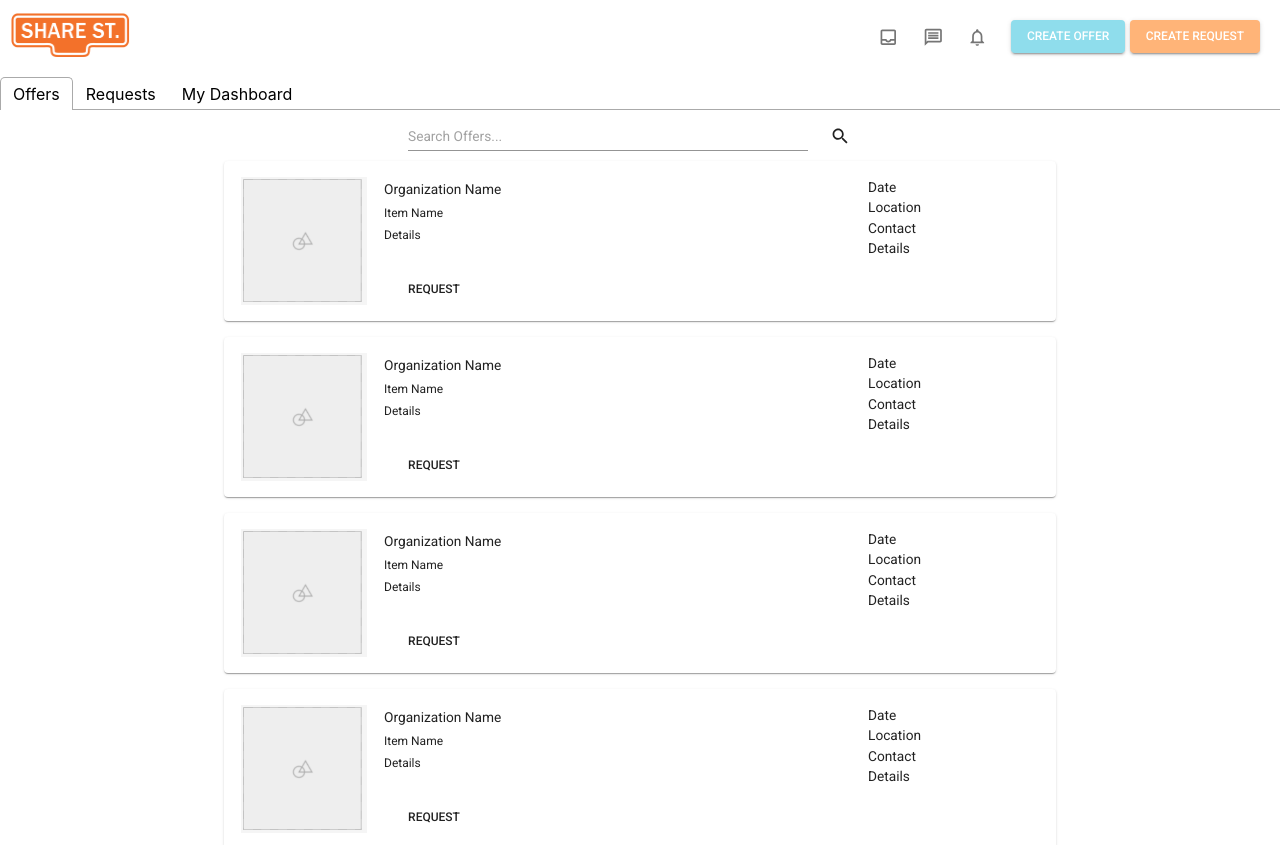
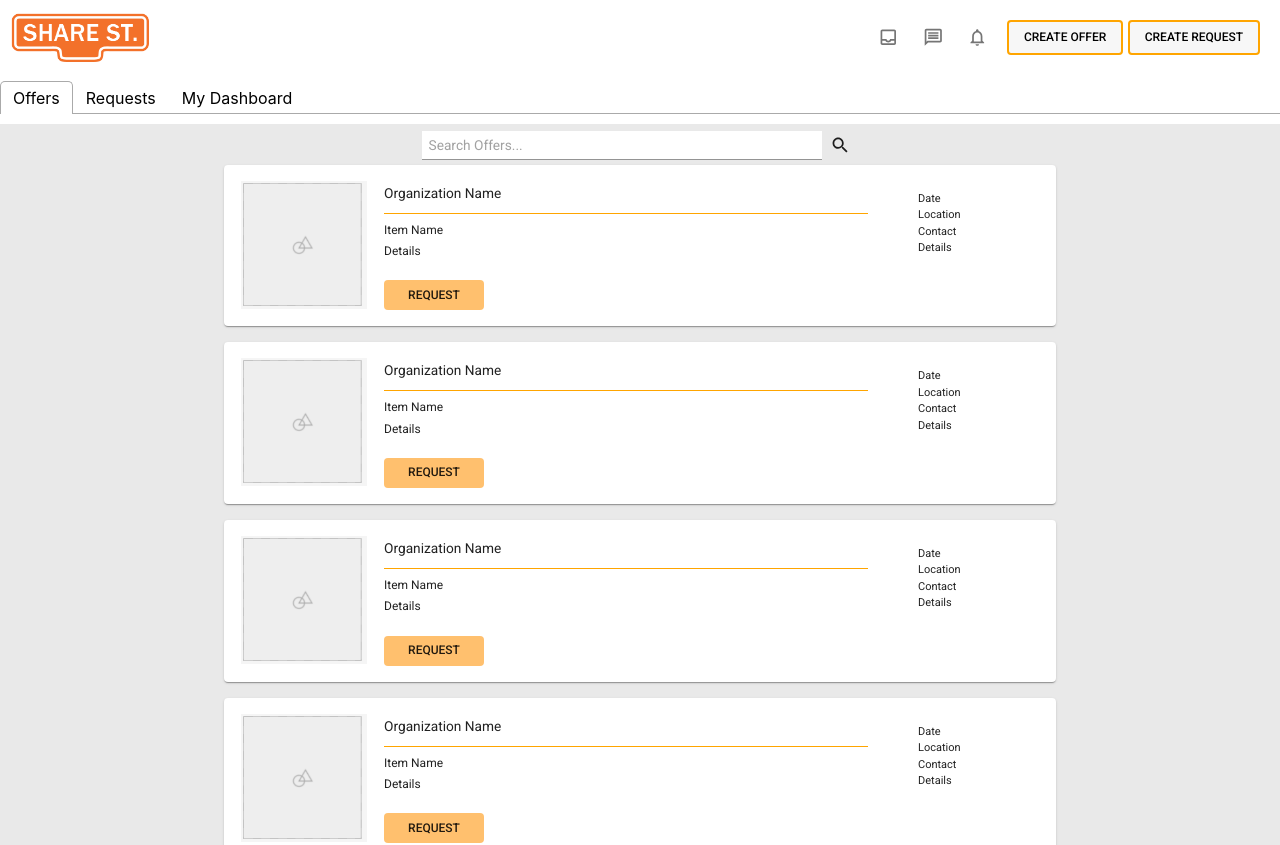
Before and after one commit to frank1iu/nwHacks2021, a React (Create React App) app in the folder client/: page / in a window 1280 px wide. Shown: the top 845 px of the page. Built offline with nearby package versions, Linux system fonts and the light colour scheme.

Commit message:
giant styling commit

```diff
--- a/client/src/components/ItemInput.js
+++ b/client/src/components/ItemInput.js
@@ -2,19 +2,44 @@ import React from "react";
 import { InputBase, Button } from "@material-ui/core";
 import Grid from '@material-ui/core/Grid';
 import Paper from '@material-ui/core/Paper';
-import Typography from '@material-ui/core/Typography';
-import ButtonBase from '@material-ui/core/ButtonBase';
 import { makeStyles } from '@material-ui/core/styles';
 
 const useStyles = makeStyles((theme) => ({
   root: {
     justify: 'center',
-
+    padding: '30px'
+  },
+  chooseFile:{
+    marginLeft: '10px'
   },
   post: {
-    color: 'red'
+    background: '#ffc06e',
+    alignSelf: 'right',
+    marginTop: '7px'
+  },
+  description: {
+    height: '100px',
+    width: '400px',
+    alignSelf: 'top',
+    background: '#fafafa',
+    marginRight: '10px',
+    marginTop: '5px',
+    textAlign: 'top'
+  },
+  quantity: {
+    height: '40px',
+    width: '400px',
+    alignSelf: 'top',
+    background: '#fafafa',
+    marginRight: '10px',
+    marginTop: '5px'
+  },
+  title: {
+    height: '40px',
+    width: '400px',
+    background: '#fafafa',
+    marginTop: '5px'
   }
-
 }))
 
 export default function ItemInput() {
@@ -26,18 +51,18 @@ export default function ItemInput() {
             <Grid item xs={12} sm container>
               <Grid className={classes.second} item xs container direction="column" spacing={2}>
                 <Grid item xs>
-                  <InputBase type="file" inputProps={{ accept: "image/*" }} />
+                  <InputBase className={classes.chooseFile} type="file" inputProps={{ accept: "image/*" }} />
                 </Grid>
               </Grid>
               <Grid item>
-                <Grid>
-                  <InputBase type="text" placeholder="Title" fullWidth />
-                  <InputBase type="text" placeholder="Description" fullWidth />
-                  <InputBase type="number" placeholder="Qty Offered/Needed" fullWidth />
-                    <Grid item>
-                      <Button variant='outlined' className={classes.post}>
-                        Post
-                      </Button>
+                <Grid container direction='column'>
+                  <InputBase className={classes.title} type="text" placeholder="  Title" />
+                  <InputBase className={classes.description} type="text" placeholder="  Description"  />
+                  <InputBase className={classes.quantity} type="number" placeholder="  Qty Offered"  />
+                  <Grid item>
+                    <Button type='outline' className={classes.post}>
+                      Post
+                    </Button>
                   </Grid>
                 </Grid>
               </Grid>
--- a/client/src/components/MyItems.js
+++ b/client/src/components/MyItems.js
@@ -36,11 +36,29 @@ const useStyles = makeStyles((theme) => ({
   },
   button: {
     display: 'block',
-}
+    top: '2px',
+    borderRadius: 0,
+    background: '#E9E9E9'
+  },
+  thirdsection: {
+    position: 'relative',
+    top: '10px',
+    left: '50px'
+  }
 }));
 
 export default function MyItems() {
   const classes = useStyles();
+  const ColoredLine = () => (
+    <hr
+        style={{
+            border: 0,
+            background: 'orange',
+            height: 1,
+            borderStyle: 'inset'
+        }}
+    />
+  );
   return (
     <div className={classes.root}>
     <Paper className={classes.paper}>
@@ -56,6 +74,7 @@ export default function MyItems() {
               <Typography gutterBottom variant="subtitle1">
                 Request or Offer
               </Typography>
+              <ColoredLine />
               <Typography variant="body2" gutterBottom>
                 Item Name
               </Typography>
@@ -63,17 +82,12 @@ export default function MyItems() {
                 Details
               </Typography>
             </Grid>
-            <Grid item>
-              <Button className={classes.request}>
-                ???
-              </Button>
-            </Grid>
-          </Grid>
-          <Grid item>
-            <Grid class='row}'>
-              <Button className={classes.button}>Edit Post</Button>
-              <Button className={classes.button}>Delete Post</Button>
-              <Button className={classes.button}>Toggle </Button>
+          </Grid >
+          <Grid item className={classes.thirdsection}>
+            <Grid class='row' item >
+              <Button className={classes.button} size='small'>Edit Post</Button>
+              &nbsp;
+              <Button className={classes.button}size='small'>Delete Post</Button>
             </Grid>
           </Grid>
         </Grid>
--- a/client/src/components/OfferItems.js
+++ b/client/src/components/OfferItems.js
@@ -33,11 +33,33 @@ const useStyles = makeStyles((theme) => ({
   request: {
     width: 100,
     height: 30,
+    background: '#ffc06e',
+    variant: 'outlined'
+  },
+  thirdsection: {
+    position: 'relative',
+    top: '10px',
+    left: '50px'
+  },
+  thirdsectiontext: {
+    fontSize: 11
   }
 }));
 
 export default function Items() {
   const classes = useStyles();
+
+  const ColoredLine = () => (
+    <hr
+        style={{
+            border: 0,
+            background: 'orange',
+            height: 1,
+            borderStyle: 'inset'
+        }}
+    />
+  );
+
   return (
     <div className={classes.root}>
     <Paper className={classes.paper}>
@@ -53,6 +75,7 @@ export default function Items() {
               <Typography gutterBottom variant="subtitle1">
                 Organization Name
               </Typography>
+              <ColoredLine />
               <Typography variant="body2" gutterBottom>
                 Item Name
               </Typography>
@@ -66,12 +89,12 @@ export default function Items() {
               </Button>
             </Grid>
           </Grid>
-          <Grid item>
+          <Grid item className={classes.thirdsection}>
             <Grid>
-              <Typography>Date</Typography>
-              <Typography>Location</Typography>
-              <Typography>Contact</Typography>
-              <Typography>Details</Typography>
+              <Typography className={classes.thirdsectiontext}>Date</Typography>
+              <Typography className={classes.thirdsectiontext}>Location</Typography>
+              <Typography className={classes.thirdsectiontext}>Contact</Typography>
+              <Typography className={classes.thirdsectiontext}>Details</Typography>
             </Grid>
           </Grid>
         </Grid>
--- a/client/src/components/RequestItems.js
+++ b/client/src/components/RequestItems.js
@@ -33,11 +33,31 @@ const useStyles = makeStyles((theme) => ({
   request: {
     width: 100,
     height: 30,
+    background: '#ffc06e',
+    variant: 'ourlined'
+  },
+  thirdsection: {
+    position: 'relative',
+    top: '10px',
+    left: '50px'
+  },
+  thirdsectiontext: {
+    fontSize: 11
   }
 }));
 
 export default function RequestItems() {
   const classes = useStyles();
+  const ColoredLine = () => (
+    <hr
+        style={{
+            border: 0,
+            background: 'orange',
+            height: 1,
+            borderStyle: 'inset'
+        }}
+    />
+  );
   return (
     <div className={classes.root}>
     <Paper className={classes.paper}>
@@ -53,6 +73,7 @@ export default function RequestItems() {
               <Typography gutterBottom variant="subtitle1">
                 Organization Name
               </Typography>
+              <ColoredLine />
               <Typography variant="body2" gutterBottom>
                 Item Name
               </Typography>
@@ -66,12 +87,12 @@ export default function RequestItems() {
               </Button>
             </Grid>
           </Grid>
-          <Grid item>
+          <Grid item item className={classes.thirdsection}>
             <Grid>
-              <Typography>Date</Typography>
-              <Typography>Location</Typography>
-              <Typography>Contact</Typography>
-              <Typography>Details</Typography>
+              <Typography className={classes.thirdsectiontext}>Date</Typography>
+              <Typography className={classes.thirdsectiontext}>Location</Typography>
+              <Typography className={classes.thirdsectiontext}>Contact</Typography>
+              <Typography className={classes.thirdsectiontext}>Details</Typography>
             </Grid>
           </Grid>
         </Grid>
--- a/client/src/pages/CreateNewOffer.js
+++ b/client/src/pages/CreateNewOffer.js
@@ -4,27 +4,51 @@ import "react-tabs/style/react-tabs.css";
 import { NavLink } from "react-router-dom";
 import { Button } from "@material-ui/core";
 import ItemInput from "../components/ItemInput";
+import logo from "../images/logo.png"
+import { makeStyles } from '@material-ui/core/styles';
 
-class CreateNewOffer extends React.Component {
-  render() {
-    return (
-      <div>
+const useStyles = makeStyles((theme) => ({
+  mainPanel: {
+    background: '#E9E9E9',
+    height: '1000px'
+  },
+  logo: {
+    position: 'absolute',
+    top: 12,
+    left: 10,
+  },
+  main: {
+    marginTop: '80px',
+  },
+  homeButton: {
+    position: 'absolute',
+    right: '30px',
+    top: '18px',
+    color: "black",
+    border: '2px solid orange',
+    background: '#f7f7f7'
+  }
+}))
+
+export default function CreateNewOffer() {
+  const classes = useStyles();
+
+  return (
+      <div className={classes.main}>
+        <img className={classes.logo} alt="share street logo" style={{ width: 140, height: 50 }} src={logo}/>
         <div style={{ display: "flex", justifyContent: "flex-end" }}>
           <NavLink to="/">
-            <Button>Home</Button>
+            <Button className={classes.homeButton}>Home</Button>
           </NavLink>
         </div>
         <Tabs>
           <TabList>
-            <Tab>Create New Request</Tab>
+            <Tab>Create New Offer</Tab>
           </TabList>
-          <TabPanel>
+          <TabPanel className={classes.mainPanel}>
             <ItemInput />
           </TabPanel>
         </Tabs>
       </div>
-    );
-  }
+  );
 }
-
-export default CreateNewOffer;
--- a/client/src/pages/CreateNewRequest.js
+++ b/client/src/pages/CreateNewRequest.js
@@ -4,27 +4,51 @@ import "react-tabs/style/react-tabs.css";
 import { NavLink } from "react-router-dom";
 import { Button } from "@material-ui/core";
 import ItemInput from "../components/ItemInput";
+import logo from "../images/logo.png"
+import { makeStyles } from '@material-ui/core/styles';
 
-class CreateNewRequest extends React.Component {
-  render() {
-    return (
-      <div>
+const useStyles = makeStyles((theme) => ({
+  mainPanel: {
+    background: '#E9E9E9',
+    height: '1000px'
+  },
+  logo: {
+    position: 'absolute',
+    top: 12,
+    left: 10,
+  },
+  main: {
+    marginTop: '80px',
+  },
+  homeButton: {
+    position: 'absolute',
+    right: '30px',
+    top: '18px',
+    color: "black",
+    border: '2px solid orange',
+    background: '#f7f7f7'
+  }
+}))
+
+export default function CreateNewRequest() {
+  const classes = useStyles();
+
+  return (
+      <div className={classes.main}>
+        <img className={classes.logo} alt="share street logo" style={{ width: 140, height: 50 }} src={logo}/>
         <div style={{ display: "flex", justifyContent: "flex-end" }}>
           <NavLink to="/">
-            <Button>Home</Button>
+            <Button className={classes.homeButton}>Home</Button>
           </NavLink>
         </div>
         <Tabs>
           <TabList>
             <Tab>Create New Request</Tab>
           </TabList>
-          <TabPanel>
+          <TabPanel className={classes.mainPanel}>
             <ItemInput />
           </TabPanel>
         </Tabs>
       </div>
-    );
-  }
+  );
 }
-
-export default CreateNewRequest;
--- a/client/src/pages/MainTabs.js
+++ b/client/src/pages/MainTabs.js
@@ -9,8 +9,23 @@ import Grid from '@material-ui/core/Grid';
 import OfferItems from "../components/OfferItems";
 import RequestItems from "../components/RequestItems";
 import MyItems from "../components/MyItems";
+import 'react-tabs/style/react-tabs.css';
+
 
 const useStyles = makeStyles((theme) => ({
+  mainPanel: {
+    background: '#E9E9E9',
+    outline: 'grey'
+  },
+  searchbar: {
+    top: '5px',
+    background: 'white'
+  },
+  searchbutton: {
+    top: '5px',
+    minHeight: '12px',
+    minWidth: '10px'
+  }
 }));
 
 export default function MainTabs() {
@@ -20,15 +35,15 @@ export default function MainTabs() {
     <div>
       <Tabs>
         <TabList>
-            <Tab>Offers</Tab>
+          <Tab className={classes.offers}>Offers</Tab>
           <Tab>Requests</Tab>
-            <Tab>My Dashboard</Tab>
+          <Tab className={classes.mydashboard}>My Dashboard</Tab>
         </TabList>
 
-          <TabPanel>
+        <TabPanel className={classes.mainPanel}>
           <Grid container  alignItems="center" justify="center">
-              <Input style={{width: "400px"}} type="text" placeholder="Search Offers..." />
-              <Button>
+            <Input className={classes.searchbar} style={{width: "400px"}} type="text" placeholder="  Search Offers..." />
+            <Button className={classes.searchbutton}>
               <SearchOutlined />
             </Button>
           </Grid>
@@ -40,10 +55,10 @@ export default function MainTabs() {
           <OfferItems />
           {/* Placeholders */}
         </TabPanel>
-          <TabPanel>
+        <TabPanel className={classes.mainPanel}>
           <Grid container  alignItems="center" justify="center">
-              <Input style={{width: "400px"}} type="text" placeholder="Search Requests..." />
-              <Button>
+            <Input className={classes.searchbar} style={{width: "400px"}} type="text" placeholder="  Search Requests..." />
+            <Button className={classes.searchbutton}>
               <SearchOutlined />
             </Button>
           </Grid>
@@ -54,10 +69,10 @@ export default function MainTabs() {
           <RequestItems />
           {/* Placeholders */}
         </TabPanel>
-          <TabPanel>
+        <TabPanel className={classes.mainPanel}>
           <Grid container  alignItems="center" justify="center">
-              <Input style={{width: "400px"}} type="text" placeholder="Search My Listings..." />
-              <Button>
+            <Input className={classes.searchbar} style={{width: "400px"}} type="text" placeholder="  Search My Listings..." />
+            <Button className={classes.searchbutton}>
               <SearchOutlined />
             </Button>
           </Grid>
--- a/client/src/pages/TopBar.js
+++ b/client/src/pages/TopBar.js
@@ -19,15 +19,17 @@ import {
 
 const useStyles = makeStyles((theme) => ({
   offerButton: {
-    color: "white",
-    background: '#8FDDEC',
+    color: "black",
+    border: '2px solid orange',
+    background: '#f7f7f7'
   },
   main: {
-    padding: '38px',
+    marginTop: '80px'
   },
   requestButton: {
-    color: "white",
-    background: '#FFB478'
+    color: "black",
+    border: '2px solid orange',
+    background: '#f7f7f7'
   },
   logo: {
     position: 'absolute',
@@ -51,7 +53,7 @@ export default function TopBar() {
 
   return (
     <div className={classes.main}>
-        <img className={classes.logo} alt="share street logo" style={{ width: 120, height: 45 }} src={logo}/>
+        <img className={classes.logo} alt="share street logo" style={{ width: 140, height: 50 }} src={logo}/>
         <Grid className={classes.iconButtons}>
           <IconButton>
             <InboxOutlined/>
@@ -64,17 +66,17 @@ export default function TopBar() {
           </IconButton>
         </Grid>
         <Grid className={classes.mainButtons}>
-          <NavLink to="/offerform">
+          <NavLink to="/offerform" style={{ textDecoration: 'none' }}>
             <Button
               className={classes.offerButton}
-              variant="contained"
+              variant="outlined"
             >Create Offer</Button>
           </NavLink>
           &nbsp;
-          <NavLink to="/requestform">
+          <NavLink to="/requestform" style={{ textDecoration: 'none' }}>
             <Button
               className={classes.requestButton}
-              variant="contained"
+              variant="outlined"
             >Create Request</Button>
           </NavLink>
         </Grid>
```
Also changed, not shown: client/src/pages/Landing.js (+0 -10 lines). Lines whose indentation alone changed are shown as unchanged.
